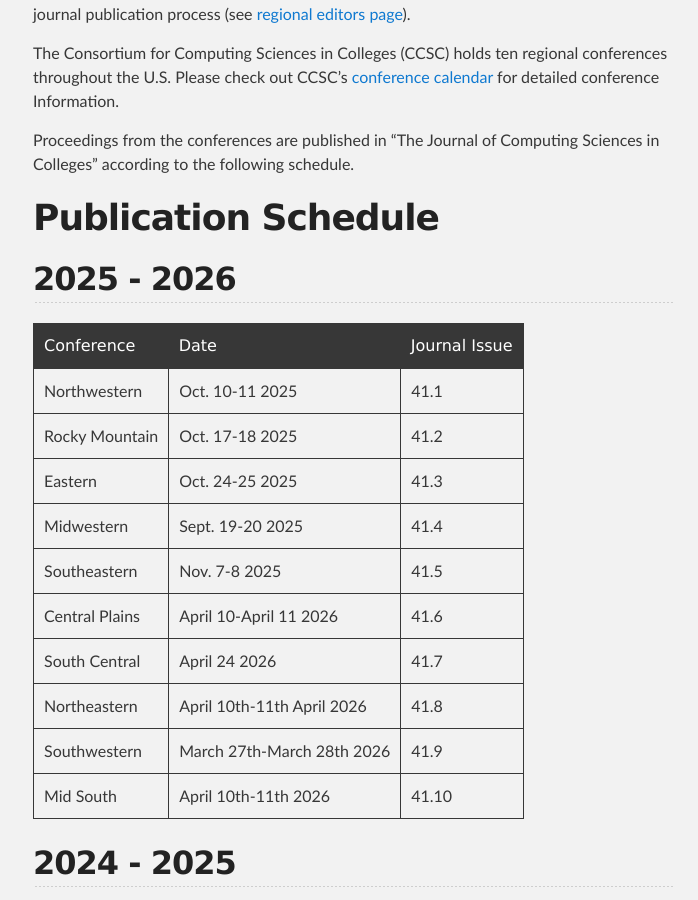
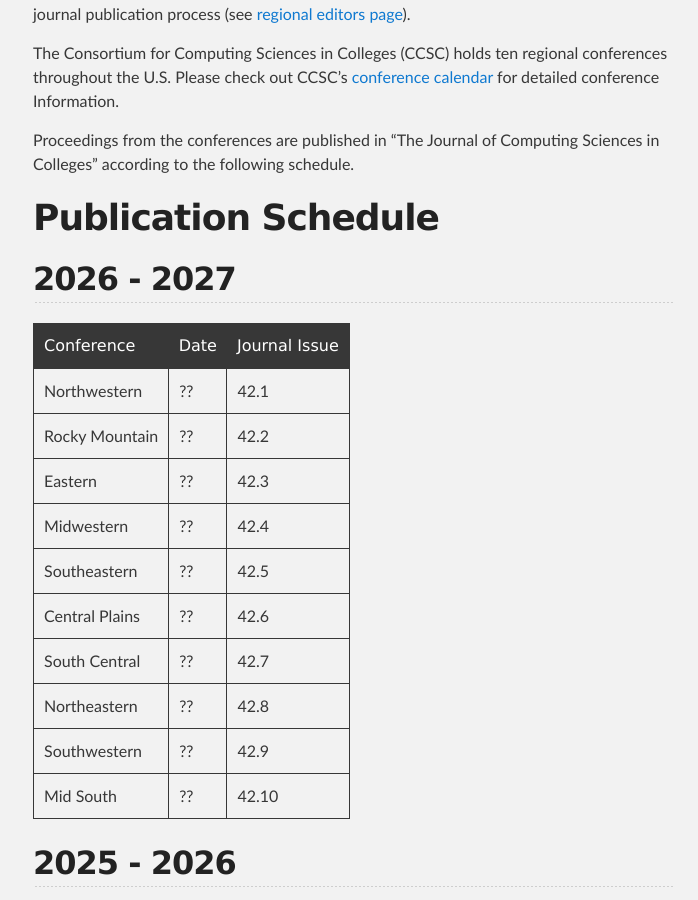
Before and after one commit to ccsc-journal/ccsc-editor, a Jekyll site: the page built from docs/index.md, in a window 1280 px wide and 900 px high, scrolled down 448 px. Shown: the whole window, without its empty margins (287-985 px from the left). Built offline with Jekyll 4.4.1, drawn with Linux system fonts in a browser that asks for light colours; our own code applies the rules of GitHub Pages for plain Markdown files.

Commit message:
added information for 2026-2027 academic year.

```diff
--- a/docs/index.md
+++ b/docs/index.md
@@ -14,6 +14,22 @@ Proceedings from the conferences are published in "The Journal of Computing
 Sciences in Colleges" according to the following schedule.
 
 # Publication Schedule
+
+## 2026 - 2027
+
+| Conference | Date | Journal Issue |
+|:-------------|:------------------|:------|
+| Northwestern | ?? | 42.1 |
+| Rocky Mountain | ?? | 42.2 |
+| Eastern | ?? | 42.3 |
+| Midwestern | ?? | 42.4 |
+| Southeastern | ?? | 42.5 |
+| Central Plains | ?? | 42.6 |
+| South Central | ?? | 42.7 |
+| Northeastern | ?? | 42.8 |
+| Southwestern | ?? | 42.9 |
+| Mid South | ?? | 42.10 |
+
 
 ## 2025 - 2026
 
```
